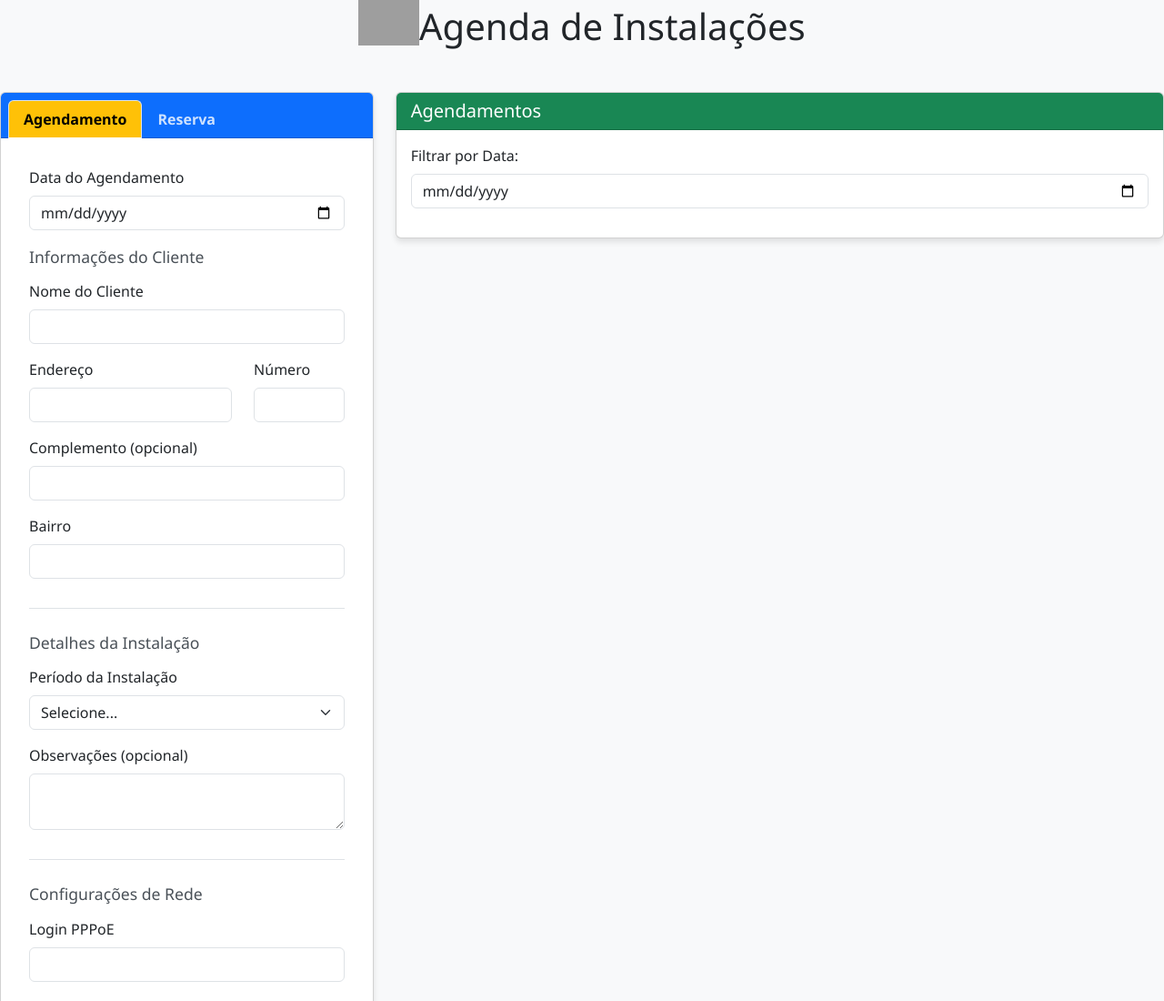
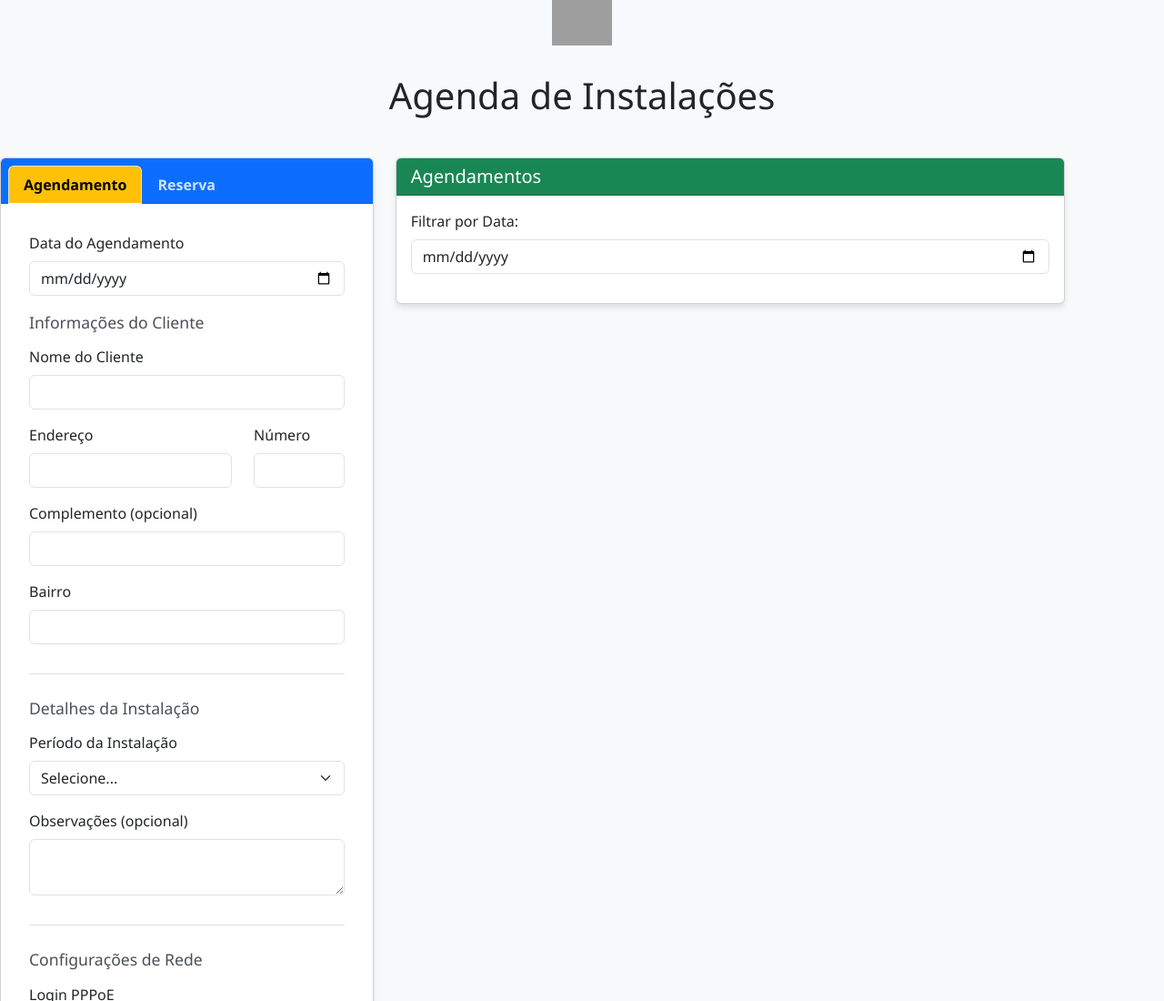
Before and after one commit to fabricioubatuba/agenda, a plain HTML site: page index.html in a window 1280 px wide. Shown: the top 1100 px of the page at 91% size. Drawn offline with nearby package versions, Linux system fonts and the light colour scheme; no server answers; grey boxes are pictures that could not be loaded.

Commit message:
Update index.html

```diff
--- a/index.html
+++ b/index.html
@@ -145,7 +145,12 @@
         }
         /* Ajuste para a nova estrutura do cabeçalho */
 
-.logo {
+        .header-container {
+    display: flex;
+    flex-direction: column;  /* Empilha os itens verticalmente */
+    align-items: center;     /* Centraliza horizontalmente */
+}
+        .logo {
     height: 50px;
     margin-right: 0;         /* Remove a margem lateral anterior */
     margin-bottom: 15px;     /* Espaço entre a logo e o título */
@@ -294,7 +299,7 @@
                 </div>
             </div>
 
-            <div class="col-md-8">
+            <div class="col-md-7">
                 <div class="card">
                     <div class="card-header bg-success text-white">
                         <h5 class="card-title mb-0">Agendamentos</h5>
```
